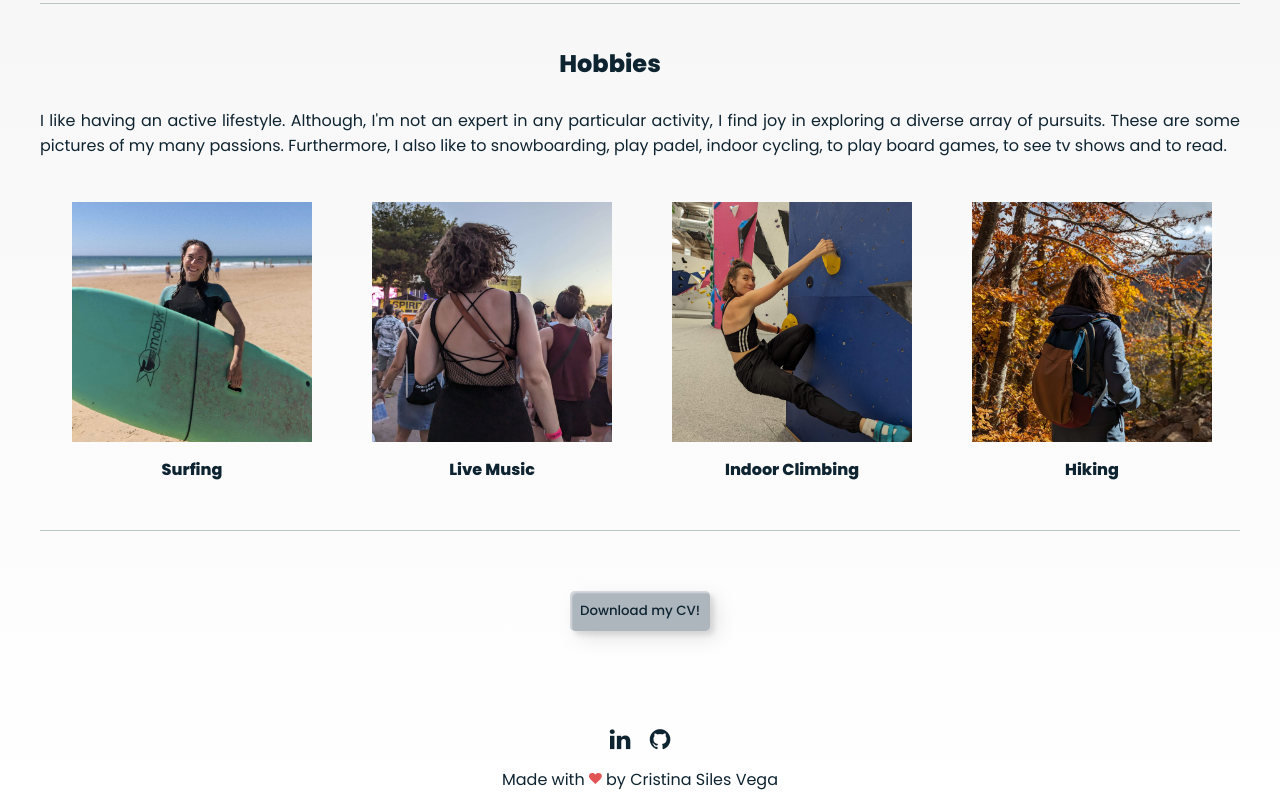
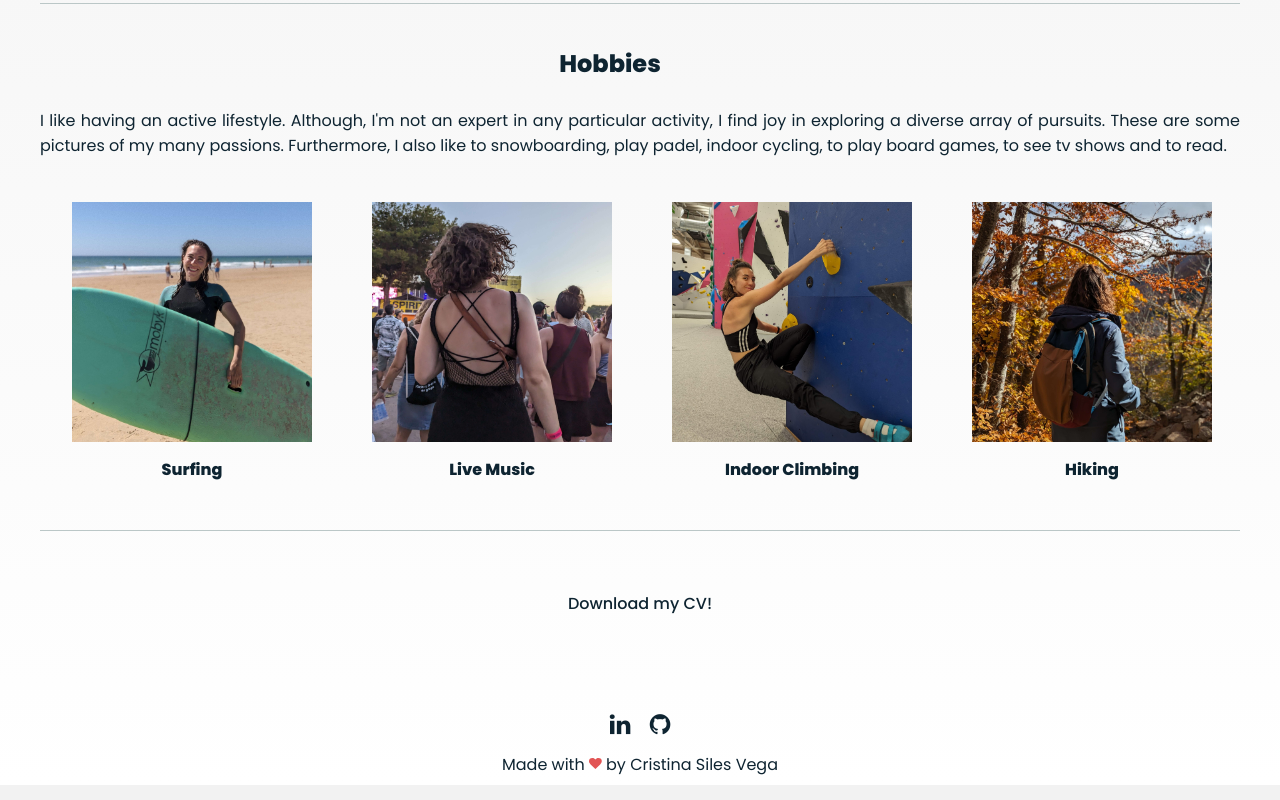
Before and after one commit to criSiles/cristinasilesvega-web, a Vue app: page /aboutme in a window 1280 px wide. Shown: the part 506-1306 px from the top of the page. Built offline with nearby package versions, Linux system fonts and the light colour scheme.

Commit message:
Deleted ugly Button, TODO: Add a cool animation for the CV

```diff
--- a/src/views/AboutMeView.vue
+++ b/src/views/AboutMeView.vue
@@ -54,9 +54,7 @@
       </article>
 
       <article class="cv">
-        <button class="css-button-shadow-border-sliding--sand">
           <a href="/CSV_CV.pdf" download>Download my CV!</a>
-        </button>
       </article>
     </main>
 
@@ -150,43 +148,7 @@ export default {
   text-decoration: none;
   font-weight: 500;
 }
-.css-button-shadow-border-sliding--sand {
-  min-width: 130px;
-  height: 40px;
-  color: #fff;
-  padding: 5px 10px;
-  font-weight: bold;
-  cursor: pointer;
-  transition: all 0.3s ease;
-  position: relative;
-  display: inline-block;
-  outline: none;
-  border-radius: 5px;
-  border: none;
-  box-shadow:inset 2px 2px 2px 0px rgba(255,255,255,.5), 7px 7px 20px 0px rgba(0,0,0,.1), 4px 4px 5px 0px rgba(0,0,0,.1);
-  background: #adb5bd;
- z-index: 1;
-}
-.css-button-shadow-border-sliding--sand:hover:after {
-  width: 100%;
-  left: 0;
-}
-.css-button-shadow-border-sliding--sand:after {
-  border-radius: 5px;
-  position: absolute;
-  content: "";
-  width: 0;
-  height: 100%;
-  top: 0;
-  z-index: -1;
-  box-shadow:inset 2px 2px 2px 0px rgba(255,255,255,.5), 7px 7px 20px 0px rgba(0,0,0,.1), 4px 4px 5px 0px rgba(0,0,0,.1);
-  transition: all 0.3s ease;
-  background-color: #ced4da;
-  right: 0;
-}
-.css-button-shadow-border-sliding--sand:active {
-  top: 2px;
-}
+
 @media screen and (max-width: 980px) {
   .aboutme {
     align-items: center;
```
